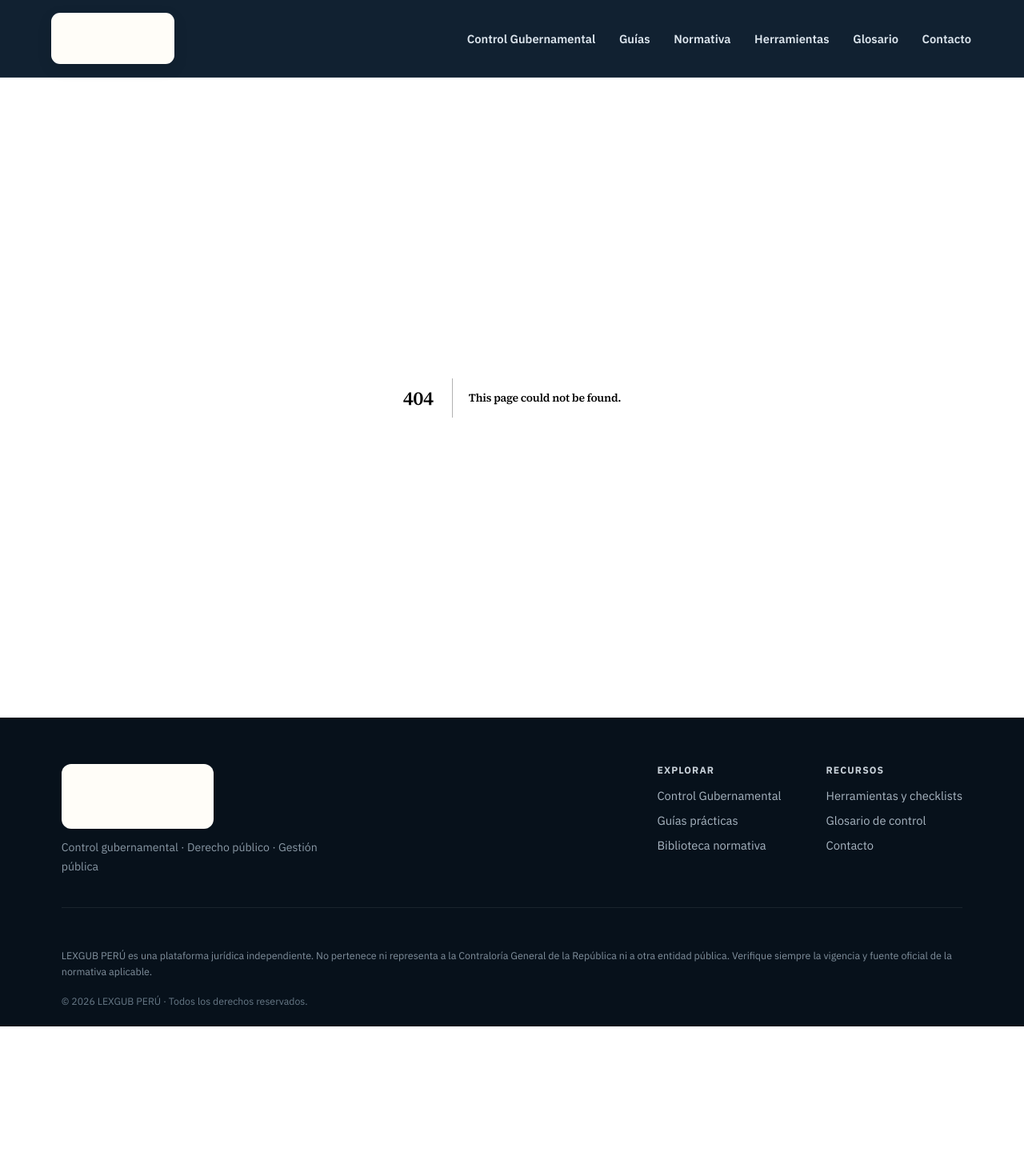
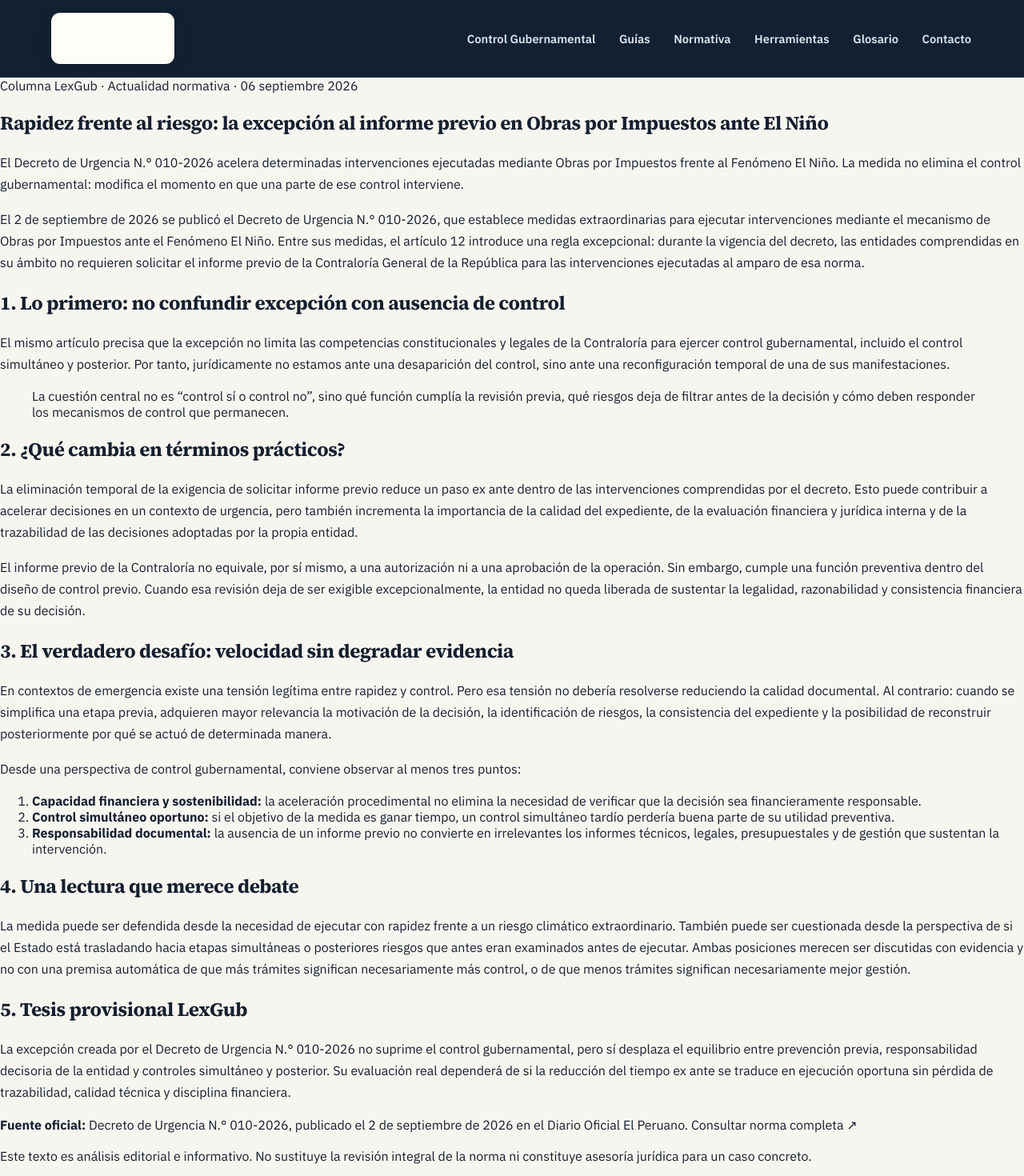
Before and after one commit to lexgub-peru/lexgub-web, a Next.js app: page /columna/oxi-informe-previo-el-nino-2026 in a window 1280 px wide. Before the commit this address had no page. Shown: the top 1470 px of the page at 80% size. Before the commit the page ends 1283 px from the top, so only its background shows below. Built offline with nearby package versions, Linux system fonts and the light colour scheme.

Commit message:
feat: publicar primer análisis editorial sobre OxI e informe previo

```diff
--- /dev/null
+++ b/app/columna/oxi-informe-previo-el-nino-2026/page.tsx
@@ -0,0 +1,88 @@
+export const metadata = {
+  title: 'OxI ante El Niño: excepción al informe previo de Contraloría',
+  description: 'Análisis del Decreto de Urgencia N.° 010-2026 y la excepción temporal al informe previo de la Contraloría en determinadas intervenciones mediante Obras por Impuestos.',
+};
+
+export default function ArticlePage() {
+  return (
+    <article className="articleShell">
+      <header className="articleHeader">
+        <div className="articleMeta">Columna LexGub · Actualidad normativa · 06 septiembre 2026</div>
+        <h1>Rapidez frente al riesgo: la excepción al informe previo en Obras por Impuestos ante El Niño</h1>
+        <p className="dek">
+          El Decreto de Urgencia N.° 010-2026 acelera determinadas intervenciones ejecutadas mediante Obras por Impuestos
+          frente al Fenómeno El Niño. La medida no elimina el control gubernamental: modifica el momento en que una parte de ese control interviene.
+        </p>
+      </header>
+
+      <div className="articleBody">
+        <p>
+          El 2 de septiembre de 2026 se publicó el Decreto de Urgencia N.° 010-2026, que establece medidas extraordinarias
+          para ejecutar intervenciones mediante el mecanismo de Obras por Impuestos ante el Fenómeno El Niño. Entre sus medidas,
+          el artículo 12 introduce una regla excepcional: durante la vigencia del decreto, las entidades comprendidas en su ámbito
+          no requieren solicitar el informe previo de la Contraloría General de la República para las intervenciones ejecutadas al amparo de esa norma.
+        </p>
+
+        <h2>1. Lo primero: no confundir excepción con ausencia de control</h2>
+        <p>
+          El mismo artículo precisa que la excepción no limita las competencias constitucionales y legales de la Contraloría para ejercer
+          control gubernamental, incluido el control simultáneo y posterior. Por tanto, jurídicamente no estamos ante una desaparición del control,
+          sino ante una reconfiguración temporal de una de sus manifestaciones.
+        </p>
+
+        <blockquote>
+          La cuestión central no es “control sí o control no”, sino qué función cumplía la revisión previa, qué riesgos deja de filtrar antes de la decisión
+          y cómo deben responder los mecanismos de control que permanecen.
+        </blockquote>
+
+        <h2>2. ¿Qué cambia en términos prácticos?</h2>
+        <p>
+          La eliminación temporal de la exigencia de solicitar informe previo reduce un paso ex ante dentro de las intervenciones comprendidas por el decreto.
+          Esto puede contribuir a acelerar decisiones en un contexto de urgencia, pero también incrementa la importancia de la calidad del expediente,
+          de la evaluación financiera y jurídica interna y de la trazabilidad de las decisiones adoptadas por la propia entidad.
+        </p>
+
+        <p>
+          El informe previo de la Contraloría no equivale, por sí mismo, a una autorización ni a una aprobación de la operación. Sin embargo,
+          cumple una función preventiva dentro del diseño de control previo. Cuando esa revisión deja de ser exigible excepcionalmente,
+          la entidad no queda liberada de sustentar la legalidad, razonabilidad y consistencia financiera de su decisión.
+        </p>
+
+        <h2>3. El verdadero desafío: velocidad sin degradar evidencia</h2>
+        <p>
+          En contextos de emergencia existe una tensión legítima entre rapidez y control. Pero esa tensión no debería resolverse reduciendo la calidad documental.
+          Al contrario: cuando se simplifica una etapa previa, adquieren mayor relevancia la motivación de la decisión, la identificación de riesgos,
+          la consistencia del expediente y la posibilidad de reconstruir posteriormente por qué se actuó de determinada manera.
+        </p>
+
+        <p>Desde una perspectiva de control gubernamental, conviene observar al menos tres puntos:</p>
+        <ol>
+          <li><strong>Capacidad financiera y sostenibilidad:</strong> la aceleración procedimental no elimina la necesidad de verificar que la decisión sea financieramente responsable.</li>
+          <li><strong>Control simultáneo oportuno:</strong> si el objetivo de la medida es ganar tiempo, un control simultáneo tardío perdería buena parte de su utilidad preventiva.</li>
+          <li><strong>Responsabilidad documental:</strong> la ausencia de un informe previo no convierte en irrelevantes los informes técnicos, legales, presupuestales y de gestión que sustentan la intervención.</li>
+        </ol>
+
+        <h2>4. Una lectura que merece debate</h2>
+        <p>
+          La medida puede ser defendida desde la necesidad de ejecutar con rapidez frente a un riesgo climático extraordinario. También puede ser cuestionada
+          desde la perspectiva de si el Estado está trasladando hacia etapas simultáneas o posteriores riesgos que antes eran examinados antes de ejecutar.
+          Ambas posiciones merecen ser discutidas con evidencia y no con una premisa automática de que más trámites significan necesariamente más control,
+          o de que menos trámites significan necesariamente mejor gestión.
+        </p>
+
+        <h2>5. Tesis provisional LexGub</h2>
+        <p>
+          La excepción creada por el Decreto de Urgencia N.° 010-2026 no suprime el control gubernamental, pero sí desplaza el equilibrio entre prevención previa,
+          responsabilidad decisoria de la entidad y controles simultáneo y posterior. Su evaluación real dependerá de si la reducción del tiempo ex ante se traduce
+          en ejecución oportuna sin pérdida de trazabilidad, calidad técnica y disciplina financiera.
+        </p>
+
+        <div className="articleSource">
+          <strong>Fuente oficial:</strong> Decreto de Urgencia N.° 010-2026, publicado el 2 de septiembre de 2026 en el Diario Oficial El Peruano.{' '}
+          <a href="https://busquedas.elperuano.pe/dispositivo/EX/2550403-1" target="_blank" rel="noreferrer">Consultar norma completa ↗</a>
+          <p>Este texto es análisis editorial e informativo. No sustituye la revisión integral de la norma ni constituye asesoría jurídica para un caso concreto.</p>
+        </div>
+      </div>
+    </article>
+  );
+}
```
